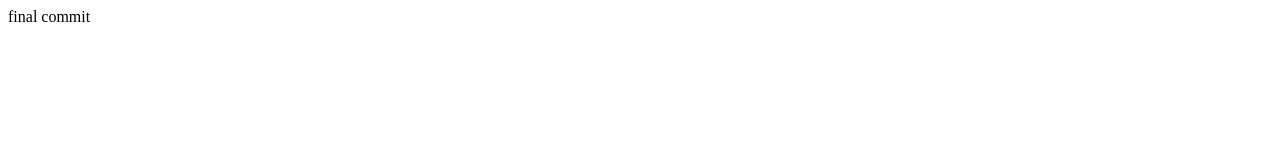
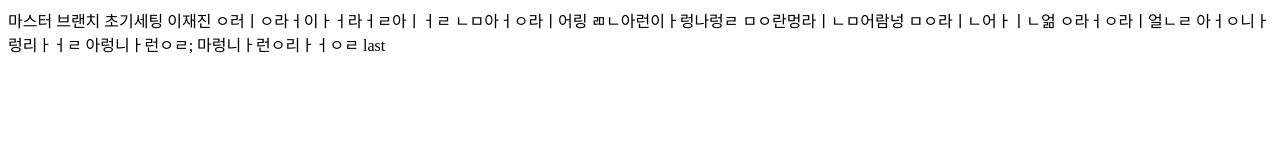
Before and after one commit to JaeJin2044/test2, a plain HTML site: page index.html in a window 1280 px wide. Drawn offline with Linux system fonts and the light colour scheme.

Commit message:
Revert "final commit"
This reverts commit b5c357ee9871607ddab6b5791598895166ba3750.

```diff
--- a/index.html
+++ b/index.html
@@ -7,6 +7,8 @@
 		<title>Document</title>
 	</head>
 	<body>
-		final commit
+		마스터 브랜치 초기세팅 이재진 ㅇ러ㅣㅇ라ㅓ이ㅏㅓ라ㅓㄹ아ㅣㅓㄹ ㄴㅁ아ㅓㅇ라ㅣ어링 ㄻㄴ아런이ㅏ렁나렁ㄹ
+		ㅁㅇ란멍라ㅣㄴㅁ어람넝 ㅁㅇ라ㅣㄴ어ㅏㅣㄴ얾 ㅇ라ㅓㅇ라ㅣ얼ㄴㄹ 아ㅓㅇ니ㅏ렁리ㅏㅓㄹ 아렁니ㅏ런ㅇㄹ;
+		마렁니ㅏ런ㅇ리ㅏㅓㅇㄹ last
 	</body>
 </html>
```
